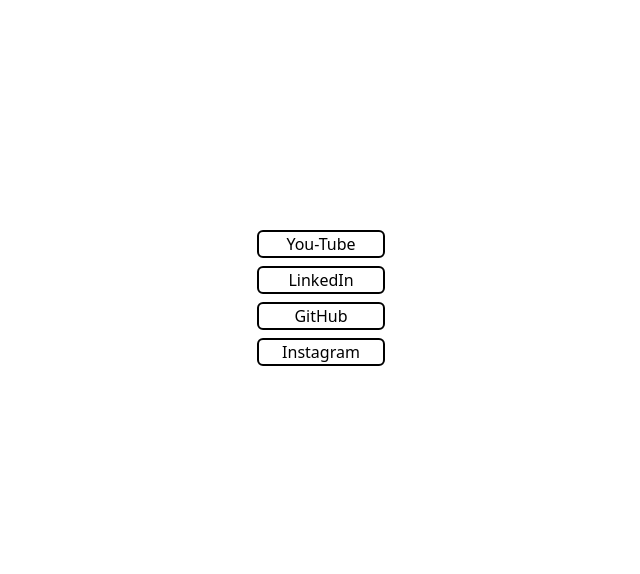
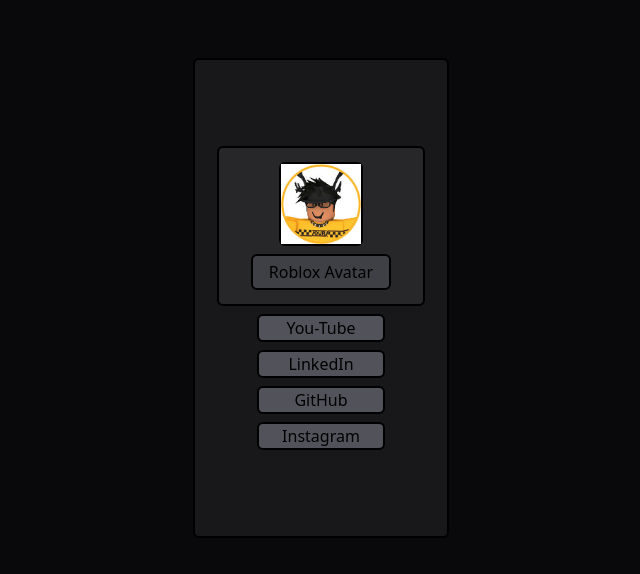
Before and after one commit to kronzie/web-dev-practice, a plain HTML site: page 02 css/01 social-links-profile/index.html in a window 1280 px wide. Shown: the part 102-676 px from the top of the page, without its empty margins (319-959 px from the left). Drawn offline with nearby package versions, Linux system fonts and the light colour scheme.

Commit message:
Do social profiles page

```diff
--- a/02 css/01 social-links-profile/index.html
+++ b/02 css/01 social-links-profile/index.html
@@ -6,24 +6,33 @@
   <title>Document</title>
   <script src="https://cdn.tailwindcss.com"></script>
 </head>
-<body class="h-screen">
-  <div class="flex h-screen justify-center items-center flex-col  gap-2">
-    <div class="border-2 border-solid border-black rounded-md w-32 flex justify-center">
+<body class="h-screen bg-zinc-950">
+  <div class="flex h-screen justify-center items-center ">
+    <div class="flex justify-center items-center flex-col gap-2 border-2 border-solid border-black rounded-md h-3/5 w-1/5 bg-zinc-900">
+      <div class="border-2 border-solid border-black rounded-md w-52 basis-40 flex justify-center items-center flex-col gap-2 bg-zinc-800">
+        <div class="border-2 border-solid border-black rounded-md">
+          <img class="h-20" src="./images/pfp.jpeg" alt="pfp">
+        </div>
+        <div class="border-2 border-solid border-black rounded-md bg-zinc-700 px-4 py-1">
+          <p>Roblox Avatar</p>
+        </div>
+      </div>
+      <div class="border-2 border-solid border-black rounded-md w-32 flex justify-center bg-zinc-600">
         <p class="">You-Tube</p>
       </div>
 
-    <div class="border-2 border-solid border-black rounded-md w-32 flex justify-center">
+      <div class="border-2 border-solid border-black rounded-md w-32 flex justify-center bg-zinc-600">
         <p>LinkedIn</p>
       </div>
 
-    <div class="border-2 border-solid border-black  rounded-md w-32 flex justify-center">
+      <div class="border-2 border-solid border-black  rounded-md w-32 flex justify-center bg-zinc-600">
         <p>GitHub</p>
       </div>
 
-    <div class="border-2 border-solid border-black rounded-md w-32 flex justify-center">
+      <div class="border-2 border-solid border-black rounded-md w-32 flex justify-center bg-zinc-600">
         <p>Instagram</p>
       </div>
-
+    </div>
   </div>
 </body>
 </html>
```
Also changed, not shown: 02 css/01 social-links-profile/images/pfp.jpeg (added). Lines whose indentation alone changed are shown as unchanged.
